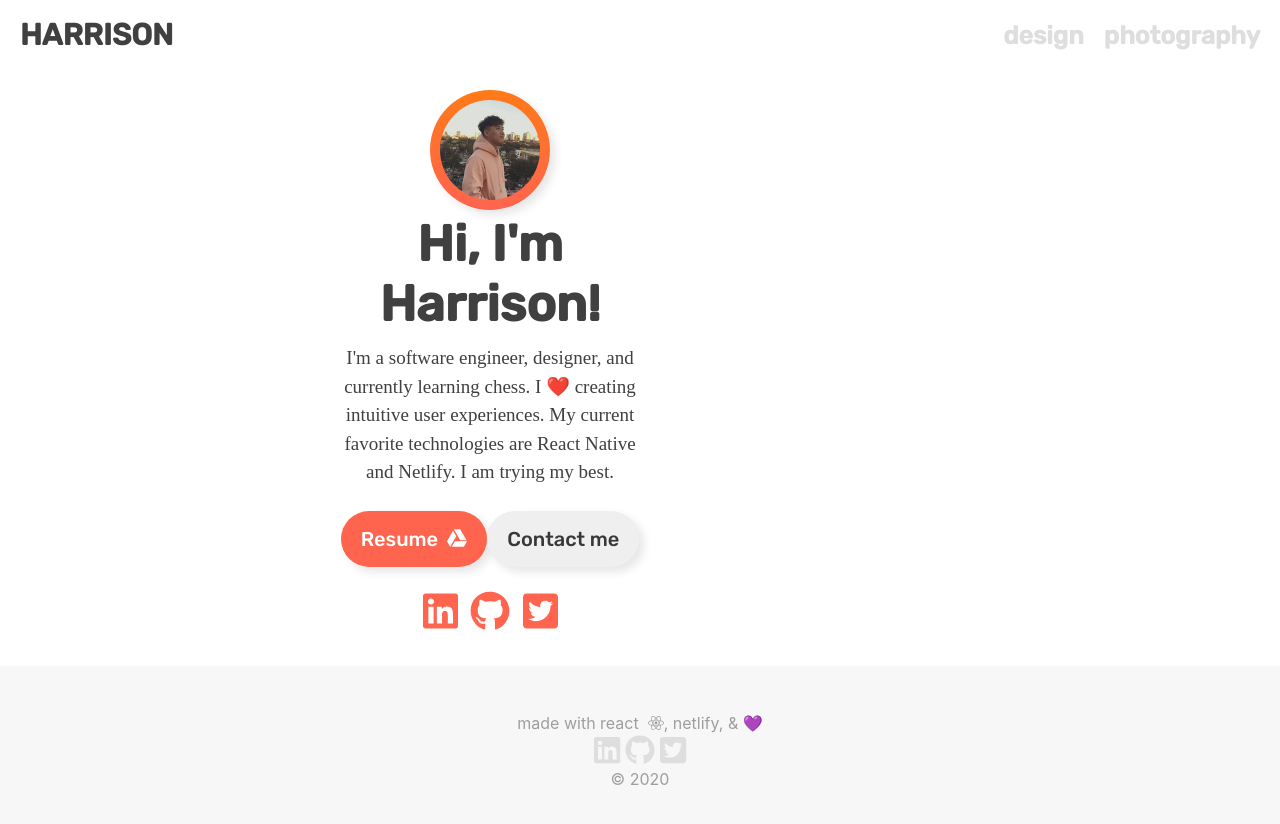
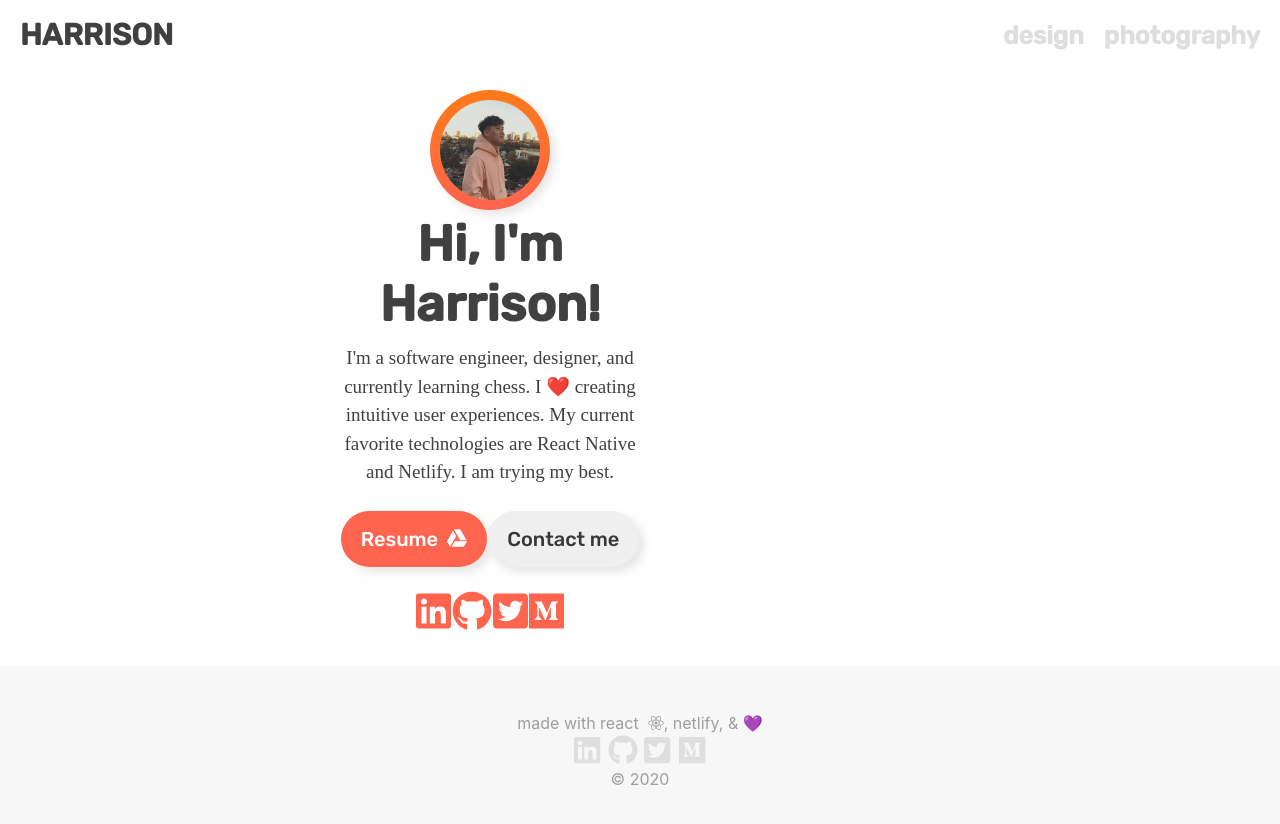
Before and after one commit to nohharri/harrisonnoh-new, a React (Create React App) app: page / in a window 1280 px wide. Shown: the top 824 px of the page. Built offline with nearby package versions, Linux system fonts and the light colour scheme; no server answers; a web font is replaced by a local one.

Commit message:
Added Medium link

```diff
--- a/src/containers/ExternalLinks/ExternalLinks.js
+++ b/src/containers/ExternalLinks/ExternalLinks.js
@@ -1,6 +1,6 @@
 import React from 'react';
 import { FontAwesomeIcon } from '@fortawesome/react-fontawesome';
-import { faLinkedin, faGithub, faTwitterSquare } from '@fortawesome/free-brands-svg-icons';
+import { faLinkedin, faGithub, faTwitterSquare, faMedium } from '@fortawesome/free-brands-svg-icons';
 import styles from './ExternalLinks.module.scss';
 
 // All social media links with associated icon.
@@ -8,6 +8,7 @@ const links = [
     { link: 'https://www.linkedin.com/in/nohharri', icon: faLinkedin },
     { link: 'https://github.com/nohharri', icon: faGithub },
     { link: 'https://twitter.com/uwurrison', icon: faTwitterSquare },
+    { link: 'https://medium.com/@harrisonnoh', icon: faMedium },
 ];
 
 /**
--- a/src/containers/Footer/Footer.module.scss
+++ b/src/containers/Footer/Footer.module.scss
@@ -16,7 +16,7 @@ $FOOTER_PADDING: 10px;
 }
 
 .links {
-    width: 100px;
+    width: 140px;
     font-size: 30px;
     color: var(--gray);
 }
```
